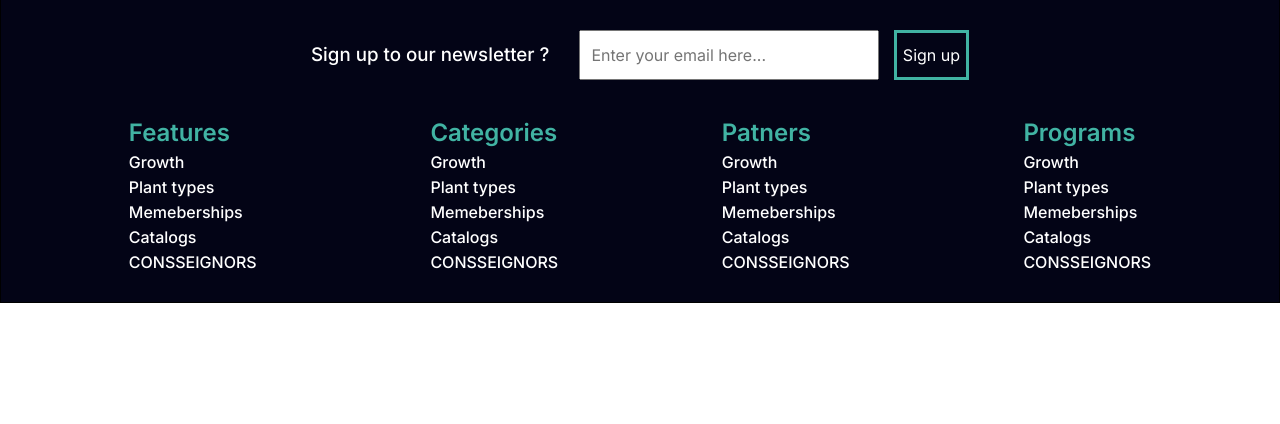
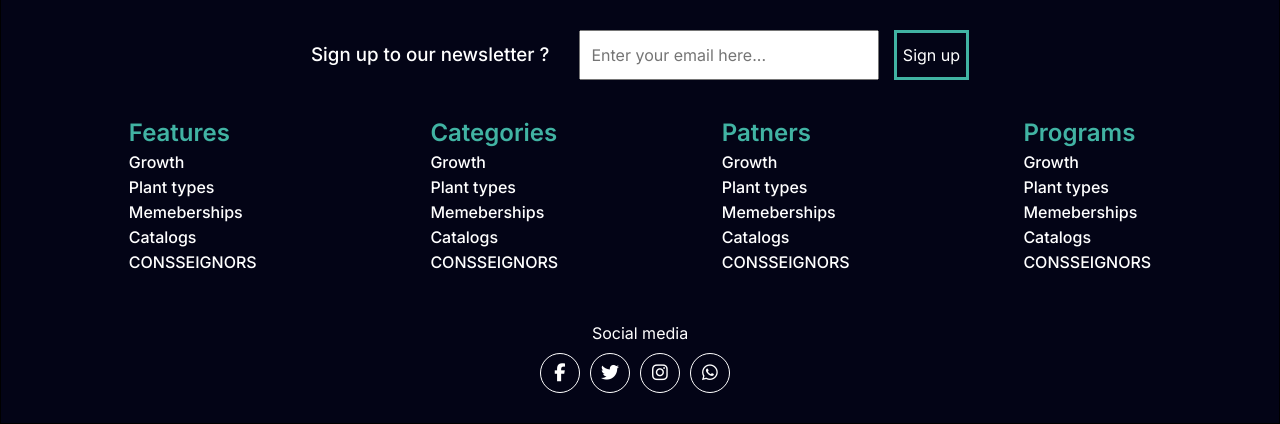
Before and after one commit to WameJoseph/ecogreen, a plain HTML site: page index.html in a window 1280 px wide. Shown: the part 2411-2835 px from the top of the page. Before the commit the page ends 2714 px from the top, so only its background shows below. Drawn offline with Linux system fonts and the light colour scheme.

Commit message:
Add files via upload

```diff
--- a/index.css
+++ b/index.css
@@ -907,26 +907,26 @@ a{
 
     .wrapper .section2 .main a{
         border: solid 0.8px rgb(192, 192, 192, 0.6);
-        width: 90%;
-        height: 380px;
+        width: 80%;
+        height: 360px;
         border-radius: 3px;
         transition: 300ms;
         padding: 10px 0;
         margin: 15% auto 0 auto;
-        box-shadow: 0 0 30px rgb(191, 191, 191, 0.2);
-        box-shadow: 0 0 40px rgb(0, 0, 0, 0.1);
+        /* box-shadow: 0 0 30px rgb(191, 191, 191, 0.2); */
+        box-shadow: 0 0 30px rgba(216, 216, 216, 0.3);
     }
 
     .wrapper .section2 .main .a2{
         border: solid 0.8px rgb(192, 192, 192, 0.6);
-        width: 90%;
-        height: 380px;
+        width: 80%;
+        height: 360px;
         border-radius: 3px;
         transition: 300ms;
         padding: 10px 0;
         margin: 15% auto 0 auto;
-        box-shadow: 0 0 30px rgb(191, 191, 191, 0.2);
-        box-shadow: 0 0 40px rgb(0, 0, 0, 0.1);
+        /* box-shadow: 0 0 30px rgb(191, 191, 191, 0.2);
+        box-shadow: 0 0 40px rgb(0, 0, 0, 0.1); */
     }
 
     .wrapper .section2 .main a .img{
@@ -959,7 +959,7 @@ a{
     }
 
     .wrapper .section3 .main .reviews .flex .span{
-        margin-left: 12px;
+        margin-left: 20px;
         margin-right: 30px;
         padding-top: -20px;
         display: block;
@@ -983,8 +983,8 @@ a{
     .wrapper .section3 .main .reviews .flex .span{
         padding-top: -20px;
         display: block;
-        width: 90vw;
-        height: 350px;
+        width: 80vw;
+        height: 300px;
         scroll-snap-align: start;
     }
 }
@@ -1132,6 +1132,44 @@ footer .list .span1 .sp .sub:hover{
     font-weight: 700;
 }
 
+footer .socials{
+    /* border: solid white; */
+    width: 80%;
+    margin-top: 4%;
+}
+
+footer .socials p{
+    /* border: solid white; */
+    text-align: center;
+    color: white;
+    font-size: 16px;
+    width: 100%;
+}
+
+
+footer .socials span{
+    /* border: solid white; */
+    text-align: center;
+    width: 100%; display: flex;
+    justify-content: center;
+    margin-top: 10px;
+}
+
+footer .socials span a{
+    border: solid 1.3px white;
+    width: 40px;
+    height: 40px;
+    display: flex; align-items: center; justify-content: center;
+    border-radius: 50%;
+    /* display: block; */
+    margin-right: 10px;
+}
+
+footer .socials span a i{
+    color: white;
+    font-size: 18px;
+}
+
 @media screen and (max-width:1000px) {
     footer .list{
         display: flex;
--- a/index.html
+++ b/index.html
@@ -287,7 +287,13 @@
 
     </div>
     <div class="socials">
-
+            <p>Social media</p>
+            <span>
+                <a href=""><i class="fa fa-facebook-f"></i></a>
+                <a href=""><i class="fa fa-twitter"></i></a>
+                <a href=""><i class="fa fa-instagram"></i></a>
+                <a href=""><i class="fa fa-whatsapp"></i></a>
+            </span>
     </div>
 </footer>
 </body>
```
